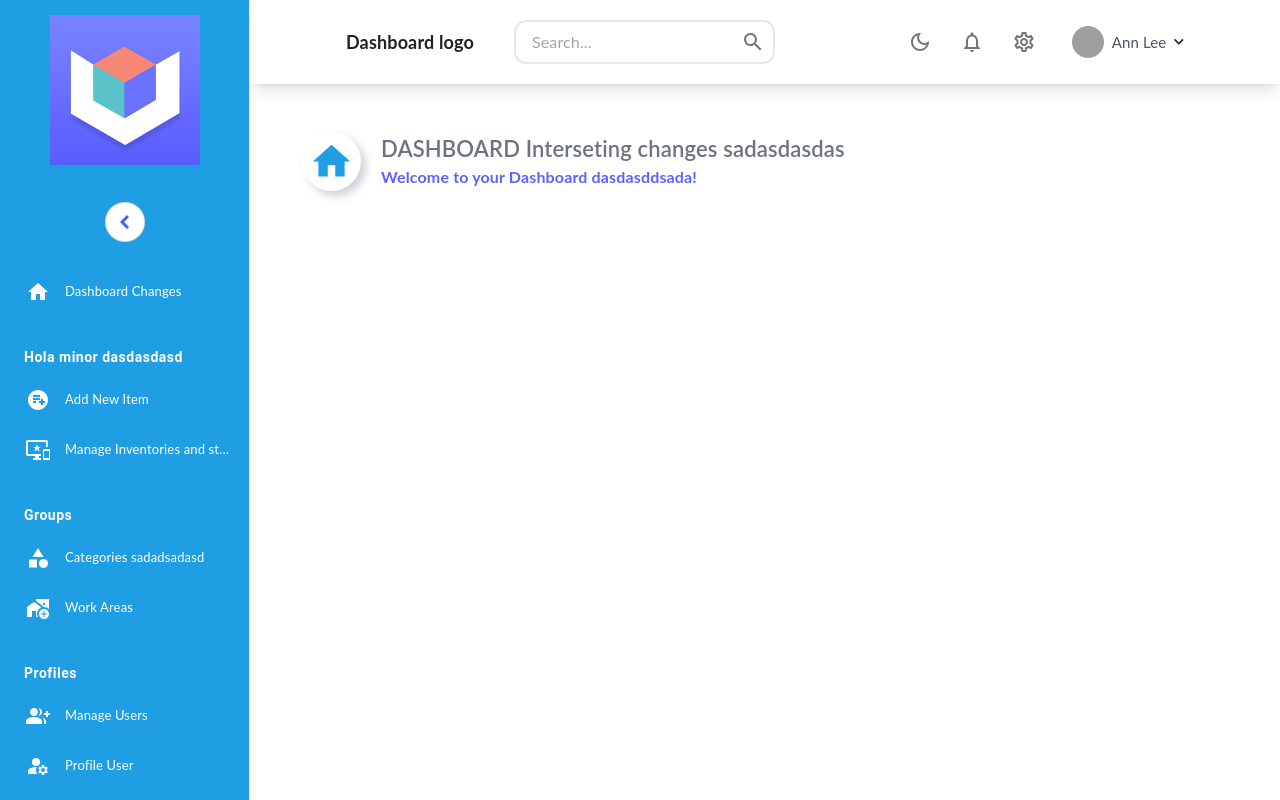
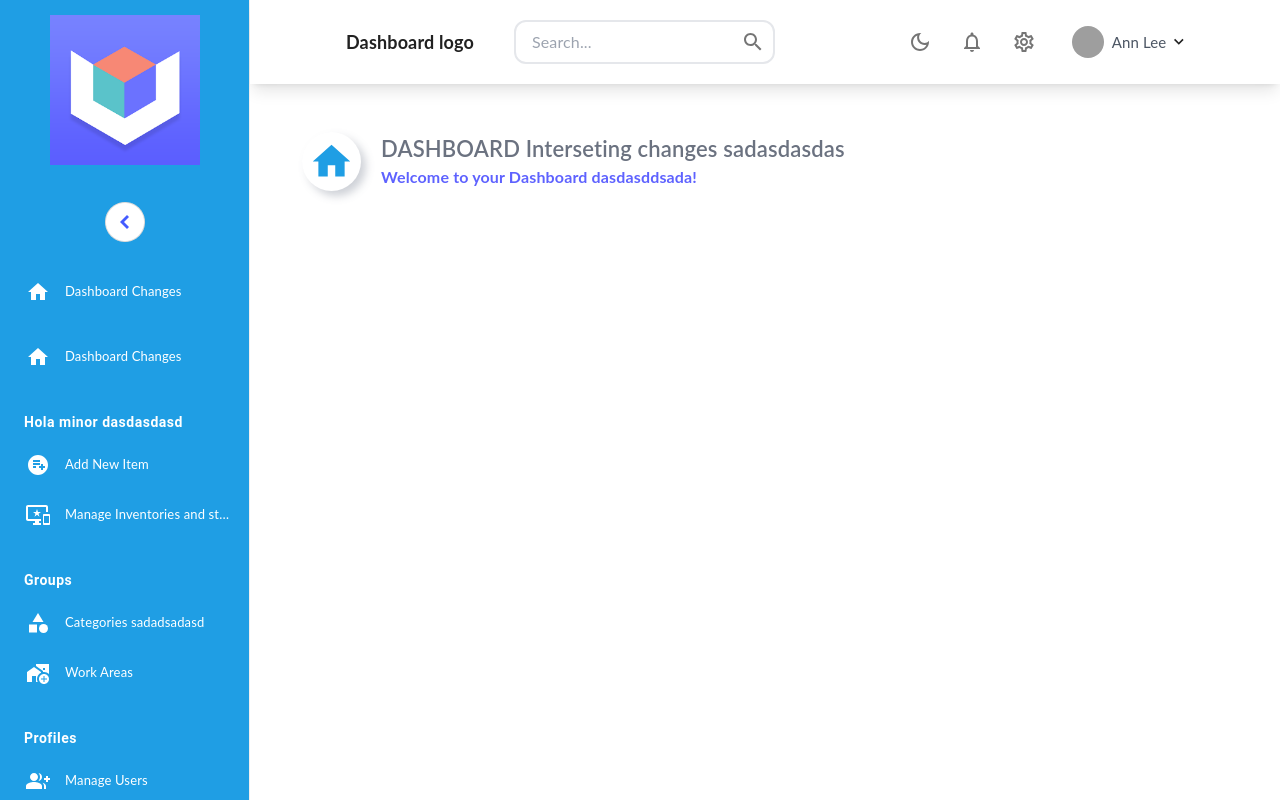
Before and after one commit to EmmanuelHdez/management-inventory-admin, a React (Create React App) app: page / in a window 1280 px wide. Built offline with nearby package versions, Linux system fonts and the light colour scheme; grey boxes are pictures that could not be loaded.

Commit message:
(MAJOR) - Importan update

```diff
--- a/src/views/global/Menu.jsx
+++ b/src/views/global/Menu.jsx
@@ -138,6 +138,13 @@ function SideMenu () {
                             </MenuItem>
                         </Menu>
 
+                        <Menu menuItemStyles={menuItemStyles} className="my-[15px]">
+                            <MenuItem icon={<HomeIcon />} component={<Link to="/"/>}>
+                                Dashboard Changes
+                            </MenuItem>
+                        </Menu>
+
+
 
                         {/* Inventory Section */}
 
```
